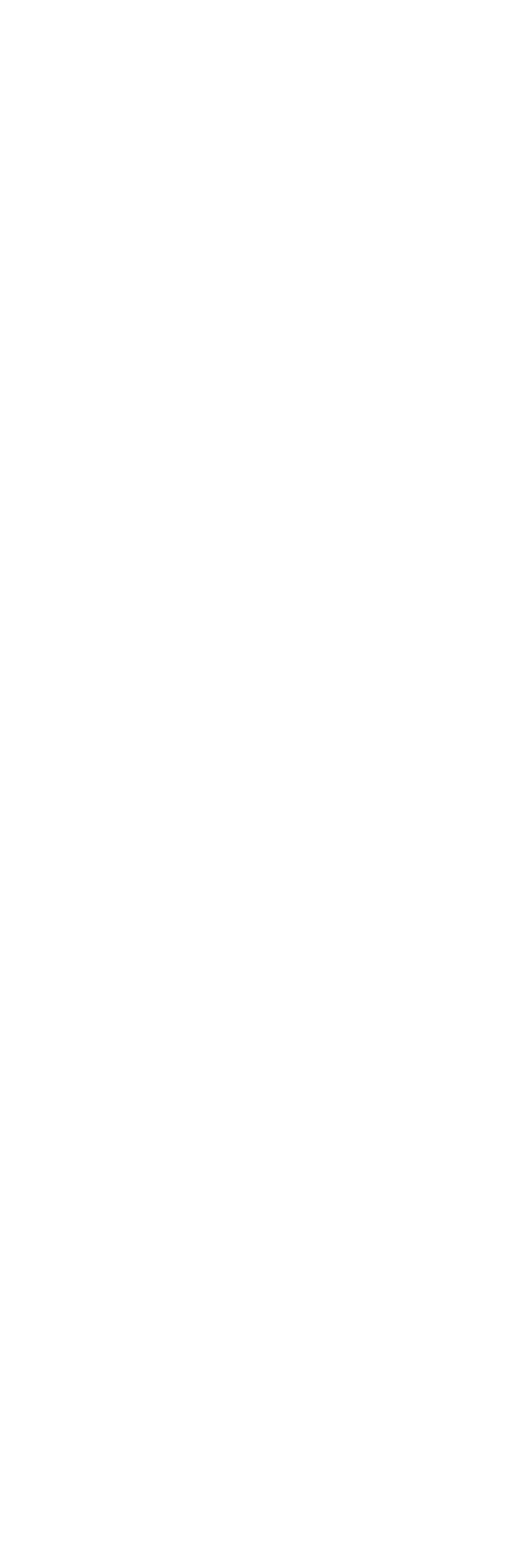
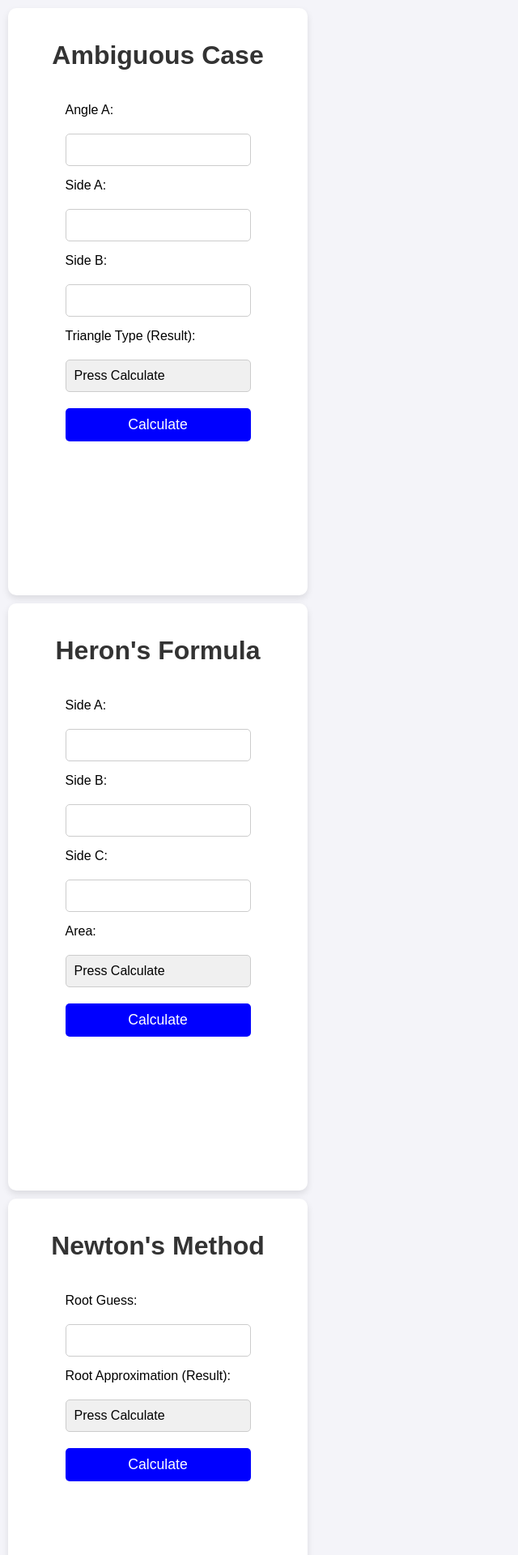
Before and after one commit to J-S00n/Assignment-4, a React (Vite) app: page / in a window 1280 px wide. Shown: the top 1920 px of the page at 81% size, without its empty margins (0-640 px from the left). Before the commit the page ends 800 px from the top, so only its background shows below. Built offline with nearby package versions, Linux system fonts and the light colour scheme.

Commit message:
Implemented 4 components to App.js file

```diff
--- a/src/App.css
+++ b/src/App.css
@@ -0,0 +1,116 @@
+* {
+    margin: 0;
+    padding: 0;
+    box-sizing: border-box;
+}
+
+body {
+    font-family: Arial, sans-serif;
+    background-color: #f4f4f9;
+    display: grid;
+    grid-template-columns: repeat(auto-fit, minmax(300px, 1fr));
+    /* Responsive grid */
+    grid-gap: 20px;
+    justify-content: center;
+    align-items: center;
+    height: 100vh;
+    margin: 0;
+}
+
+/* Container for centering the form */
+.container {
+    background-color: #fff;
+    border-radius: 10px;
+    box-shadow: 0 4px 8px rgba(0, 0, 0, 0.1);
+    padding: 40px;
+    display: flex;
+    flex-direction: column;
+    align-items: center;
+    margin: 10px;
+    width: 370px;
+    height: 725px;
+    box-sizing: border-box;
+    /* Ensures padding is included in width and height */
+}
+
+/* Form heading */
+h1 {
+    text-align: center;
+    color: #333;
+    font-size: 2em;
+    margin-bottom: 20px;
+}
+
+/* Form input fields and labels */
+form {
+    margin-top: 20px;
+    display: flex;
+    flex-direction: column;
+    gap: 15px;
+}
+
+/* Label styling */
+label {
+    font-size: 1em;
+    color: black;
+
+}
+
+/* Input fields */
+input[type="number"],
+input[type="text"] {
+    padding: 10px;
+    border-radius: 5px;
+    border: 1px solid #ccc;
+    font-size: 1em;
+    width: 100%;
+    max-width: 600px;
+    box-sizing: border-box;
+}
+
+input[type="text"][readonly] {
+    background-color: #f0f0f0;
+}
+
+/* Button styling */
+button {
+    background-color: blue;
+    color: white;
+    padding: 10px;
+    border: none;
+    border-radius: 5px;
+    font-size: 1.1em;
+    cursor: pointer;
+    transition: background-color 0.3s ease;
+}
+
+button:hover {
+    background-color: darkblue;
+}
+
+/* Add some spacing between form fields */
+form input,
+form button {
+    margin-top: 5px;
+}
+
+/* Mobile responsiveness */
+@media (max-width: 600px) {
+    .container {
+        padding: 20px;
+        width: 90%;
+    }
+
+    h1 {
+        font-size: 1.5em;
+    }
+
+    label,
+    input {
+        font-size: 0.9em;
+    }
+
+    button {
+        font-size: 1em;
+    }
+}
--- a/src/App.jsx
+++ b/src/App.jsx
@@ -1,12 +1,20 @@
 import './App.css'
+import AmbiguousCase from './components/AmbiguousCase'
+import HeronsFormula from './components/HeronsFormula'
+import NewtonsMethod from './components/NewtonsMethod'
+import PolynomialFunction from './components/PolynomialFunction'
 
 function App() {
 
   return (
     <>
-
+      < AmbiguousCase />
+      < HeronsFormula />
+      < NewtonsMethod />
+      < PolynomialFunction />
     </>
-  )
+  );
 }
 
+
 export default App
--- a/src/Components/AmbiguousCase.jsx
+++ b/src/Components/AmbiguousCase.jsx
@@ -0,0 +1,52 @@
+import { useState } from "react";
+
+function AmbiguousCase() {
+    const [sideA, setSideA] = useState();
+    const [sideB, setSideB] = useState();
+    const [angleA, setAngleA] = useState();
+    const [result, setResult] = useState("Press Calculate");
+
+    function ambiguousCaseFormula(event) {
+        event.preventDefault();
+        const h = sideB * Math.sin(angleA * Math.PI / 180);
+
+        if (angleA < 90) {
+            if (sideA < h) {
+                setResult("No triangle");
+            } else if (Math.abs(sideA - h) < 0.0001) {
+                setResult("Right triangle");
+            } else if (sideA > sideB) {
+                setResult("One triangle");
+            } else if (sideA > h && sideA < sideB) {
+                setResult("Two triangles (ambiguous)");
+            }
+        } else if (angleA > 90) {
+            if (sideA < sideB || sideA === sideB) {
+                setResult("No triangle");
+            } else if (sideA > sideB) {
+                setResult("One triangle");
+            }
+        } else {
+            setResult("No triangle");
+        }
+    }
+
+    return (
+        <div className="container ambiguous-case">
+            <h1>Ambiguous Case</h1>
+            <form id="amb-case" onSubmit={(event) => { ambiguousCaseFormula(event) }}>
+                <label htmlFor="angle-a">Angle A:</label>
+                <input type="number" id="angle-a" name="angle-a" value={angleA} onChange={(event) => { setAngleA(Number(event.target.value)) }} required />
+                <label htmlFor="amb-case-side-a">Side A:</label>
+                <input type="number" id="amb-case-side-a" name="amb-case-side-a" value={sideA} onChange={(event) => { setSideA(Number(event.target.value)) }} required />
+                <label htmlFor="amb-case-side-b">Side B:</label>
+                <input type="number" id="amb-case-side-b" name="amb-case-side-b" value={sideB} onChange={(event) => { setSideB(Number(event.target.value)) }} required />
+                <label htmlFor="result">Triangle Type (Result):</label>
+                <input type="text" id="result" name="result" value={result} readOnly />
+                <button type="submit">Calculate</button>
+            </form>
+        </div>
+    );
+}
+
+export default AmbiguousCase;
--- a/src/Components/HeronsFormula.jsx
+++ b/src/Components/HeronsFormula.jsx
@@ -0,0 +1,33 @@
+import { useState } from 'react';
+
+function HeronsFormula() {
+    const [sideA, setSideA] = useState();
+    const [sideB, setSideB] = useState();
+    const [sideC, setSideC] = useState();
+    const [result, setResult] = useState('Press Calculate');
+
+    function heronsFormula(event) {
+        event.preventDefault();
+        const area = 1 / 4 * Math.sqrt(4 * sideA ** 2 * sideB ** 2 - (sideA ** 2 + sideB ** 2 - sideC ** 2) ** 2);
+        setResult(area);
+    }
+
+    return (
+        <div className="container herons-formula">
+            <h1>Heron's Formula</h1>
+            <form id="herons-formula" onSubmit={(event) => { heronsFormula(event) }}>
+                <label htmlFor="herons-side-a">Side A:</label>
+                <input type="number" id="herons-side-a" name="herons-side-a" value={sideA} onChange={(event) => { setSideA(Number(event.target.value)) }} required />
+                <label htmlFor="herons-side-b">Side B:</label>
+                <input type="number" id="herons-side-b" name="herons-side-b" value={sideB} onChange={(event) => { setSideB(Number(event.target.value)) }} required />
+                <label htmlFor="herons-side-c">Side C:</label>
+                <input type="number" id="herons-side-c" name="herons-side-c" value={sideC} onChange={(event) => { setSideC(Number(event.target.value)) }} required />
+                <label htmlFor="result">Area:</label>
+                <input type="text" id="result" name="result" value={result} readOnly />
+                <button type="submit">Calculate</button>
+            </form>
+        </div>
+    );
+}
+
+export default HeronsFormula;
--- a/src/Components/NewtonsMethod.jsx
+++ b/src/Components/NewtonsMethod.jsx
@@ -0,0 +1,38 @@
+import { useState } from "react";
+
+function NewtonsMethod() {
+    const [rootGuess, setRootGuess] = useState();
+    const [approx, setApprox] = useState("Press Calculate");
+
+    function newtonsMethod(event) {
+        event.preventDefault();
+        let g = parseFloat(rootGuess);
+        let f = 6 * g ** 4 - 13 * g ** 3 - 18 * g ** 2 + 7 * g + 6;
+        let fPrime = 24 * g ** 3 - 39 * g ** 2 - 36 * g + 7;
+        let calculatedRoot = g - (f / fPrime);
+
+        while (Math.abs(calculatedRoot - g) > 0.0001) {
+            g = calculatedRoot;
+            f = 6 * g ** 4 - 13 * g ** 3 - 18 * g ** 2 + 7 * g + 6;
+            fPrime = 24 * g ** 3 - 39 * g ** 2 - 36 * g + 7;
+            calculatedRoot = g - (f / fPrime);
+        }
+
+        setApprox(calculatedRoot.toFixed(6));
+    }
+
+    return (
+        <div className="container newtons-method">
+            <h1>Newton's Method</h1>
+            <form id="newtons-method-form" onSubmit={(event) => { newtonsMethod(event) }}>
+                <label htmlFor="root-guess">Root Guess:</label>
+                <input type="number" id="root-guess" name="root-guess" value={rootGuess} onChange={(event) => { setRootGuess(event.target.value) }} required />
+                <label htmlFor="approx">Root Approximation (Result):</label>
+                <input type="text" id="approx" name="approx" value={approx} readOnly />
+                <button type="submit">Calculate</button>
+            </form>
+        </div>
+    );
+}
+
+export default NewtonsMethod;
--- a/src/Components/PolynomialFunction.jsx
+++ b/src/Components/PolynomialFunction.jsx
@@ -0,0 +1,48 @@
+import { useState } from "react";
+
+function PolynomialFunction() {
+    const [coefficients, setCoefficients] = useState();
+    const [exponents, setExponents] = useState();
+    const [xValue, setXValue] = useState();
+    const [result1, setResult1] = useState("Press Calculate");
+    const [result2, setResult2] = useState("Press Calculate");
+
+    function polynomialFunction(event) {
+        event.preventDefault();
+        let polyFunction = [];
+        let functionValue = [];
+        let evaluation = 0;
+
+        for (let i = 0; i < coefficients.length; i++) {
+            polyFunction.push(coefficients[i] + "x ^ " + exp[i]);
+        }
+
+        for (let i = 0; i < coefficients.length; i++) {
+            functionValue.push(coefficients[i] * x ** exp[i]);
+            evaluation += functionValue[i];
+        }
+        setResult1("f(x) = " + polyFunction.join(" + "));
+        setResult2("f(" + x + ") = " + evaluation);
+    }
+
+    return (
+        <div className="container polynomial-function">
+            <h1>Polynomial Function</h1>
+            <form id="poly-func" onSubmit={(event) => { polynomialFunction(event) }}>
+                <label htmlFor="coefficients">Coefficients:</label>
+                <input type="text" id="coefficients" name="coefficients" value={coefficients} onChange={(event) => { setCoefficients(event.target.value) }} required />
+                <label htmlFor="exponents">Exponents:</label>
+                <input type="text" id="exponents" name="exponents" value={exponents} onChange={(event) => { setExponents(event.target.value) }} required />
+                <label htmlFor="x-value">x Value:</label>
+                <input type="number" id="x-value" name="x-value" value={xValue} onChange={(event) => { setXValue(event.target.value) }} required />
+                <label htmlFor="result-1">Polynomial Function (Result):</label>
+                <input type="text" id="result-1" name="result-1" value={result1} readOnly />
+                <label htmlFor="result-2">Polynomial Evaluation (Result):</label>
+                <input type="text" id="result-2" name="result-2" value={result2} readOnly />
+                <button type="submit">Calculate</button>
+            </form>
+        </div>
+    )
+}
+
+export default PolynomialFunction;
```
